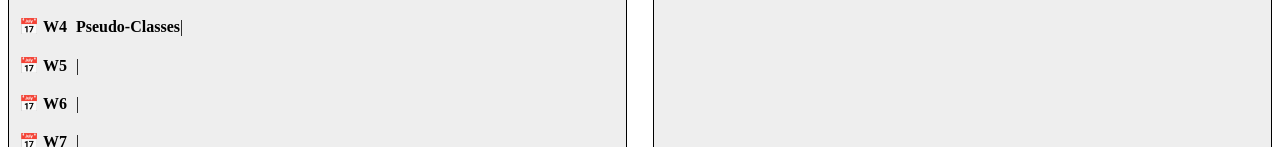
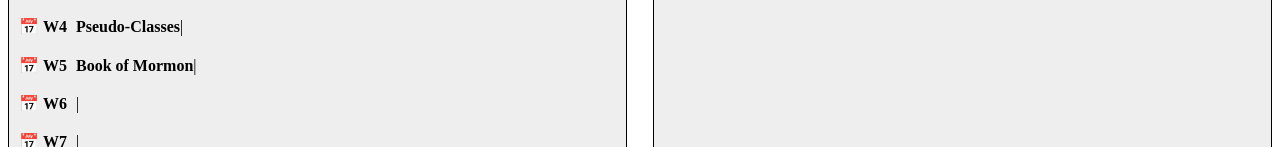
Before and after one commit to mafradiv/wdd230, a plain HTML site: page index.html in a window 1280 px wide. Shown: the part 433-580 px from the top of the page. Drawn offline with nearby package versions, Linux system fonts and the light colour scheme; no server answers.

Commit message:
bomupdate

```diff
--- a/index.html
+++ b/index.html
@@ -114,7 +114,7 @@
             <span class="icon">&#128197;</span>
             <!-- Unicode character for a calendar icon -->
             <span class="number">W5</span>
-            <a href="" target="_blank"></a>|
+            <a href="week5/bom.html" target="_blank">Book of Mormon</a>|
             <a href="" target="_blank"></a>
           </li>
           <li>
```
